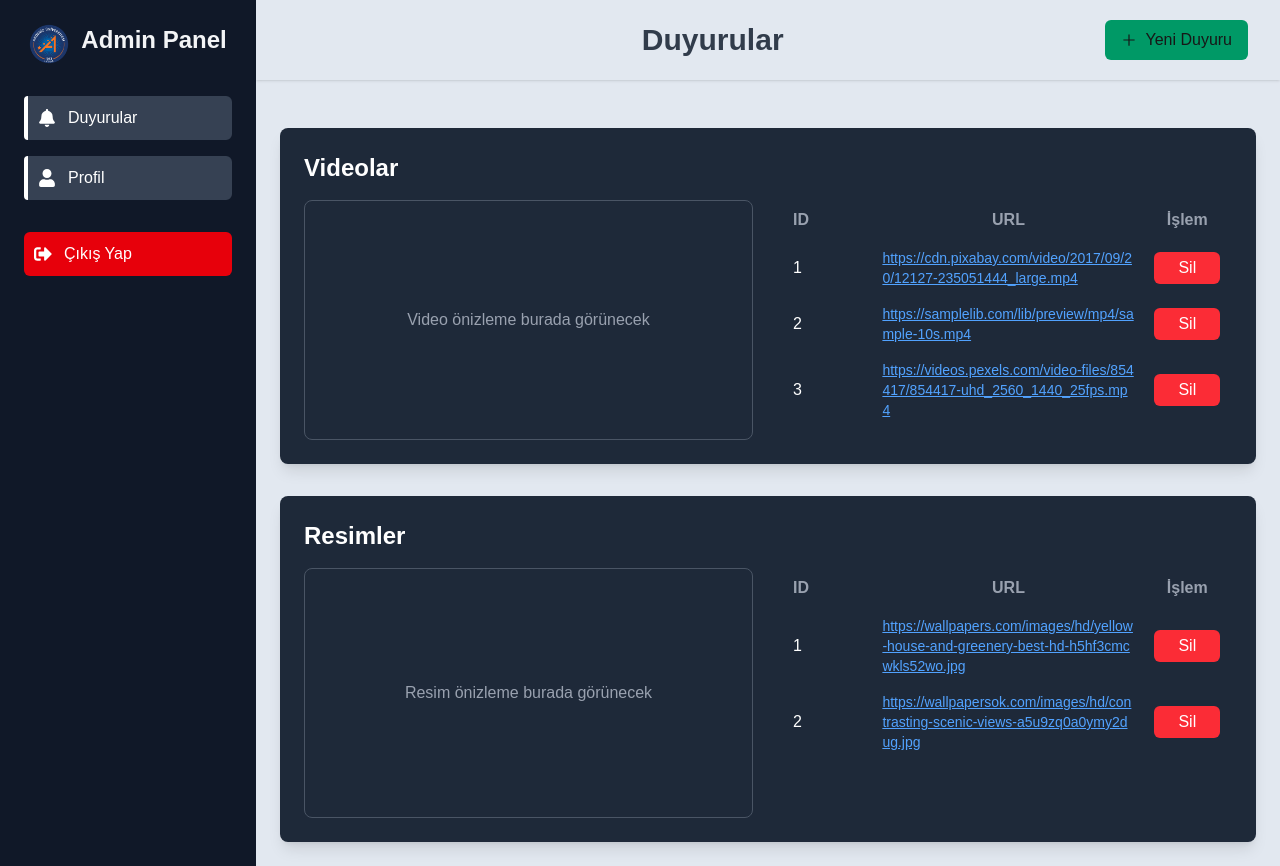
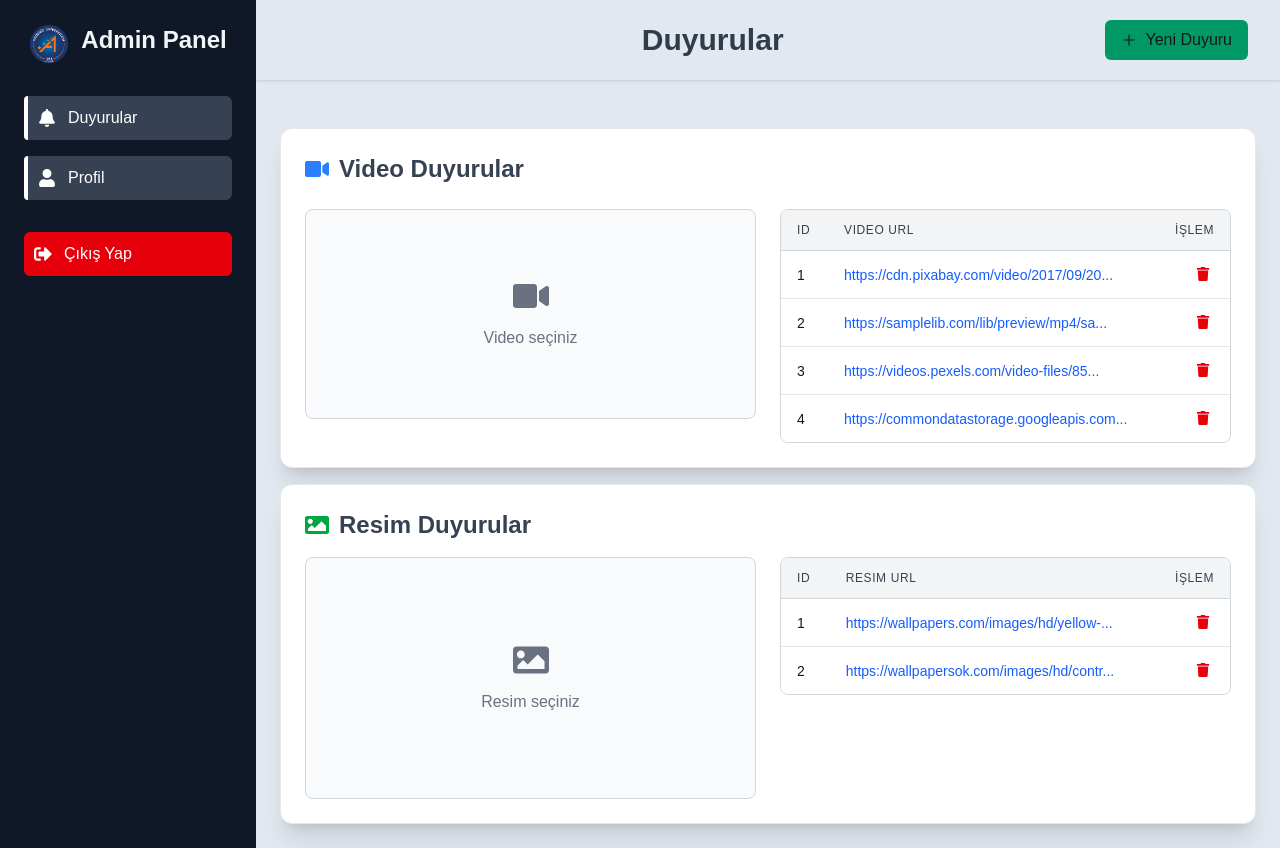
Before and after one commit to ozzlems/admin-paneli, a Next.js app: page /eski-duyurular in a window 1280 px wide. Built offline with nearby package versions, Linux system fonts and the light colour scheme.

Commit message:
eski duyurular sayfası güncellendi

```diff
--- a/src/app/eski-duyurular/page.tsx
+++ b/src/app/eski-duyurular/page.tsx
@@ -2,14 +2,15 @@
 import { useRouter } from "next/navigation";
 import { useState } from "react";
 import { AiOutlinePlus } from "react-icons/ai";
-import { FaBell, FaSignOutAlt, FaUser, FaArrowLeft, FaTimes, FaBars } from "react-icons/fa";
+import { FaBell, FaSignOutAlt, FaUser, FaTimes, FaBars, FaVideo, FaImage, FaTrash } from "react-icons/fa";
 
 const initialVideos = [
   { id: 1, url: "https://cdn.pixabay.com/video/2017/09/20/12127-235051444_large.mp4" },
   { id: 2, url: "https://samplelib.com/lib/preview/mp4/sample-10s.mp4" },
   { id: 3, url: "https://videos.pexels.com/video-files/854417/854417-uhd_2560_1440_25fps.mp4" },
+  { id: 4, url: "https://commondatastorage.googleapis.com/gtv-videos-bucket/sample/BigBuckBunny.mp4" },
+
 ];
-
 const initialImages = [
   { id: 1, url: "https://wallpapers.com/images/hd/yellow-house-and-greenery-best-hd-h5hf3cmcwkls52wo.jpg" },
   { id: 2, url: "https://wallpapersok.com/images/hd/contrasting-scenic-views-a5u9zq0a0ymy2dug.jpg" },
@@ -105,54 +106,71 @@ const EskiDuyurular = () => {
           </div>
         </header>
 
-        {/* Video Section */}
-        <div className="max-w-6xl mx-auto p-4 sm:p-6 pt-6 sm:pt-12">
-          <div className="bg-gray-800 rounded-lg shadow-lg p-4 sm:p-6 mb-6 sm:mb-8">
-            <h2 className="text-xl sm:text-2xl font-bold mb-4 text-white">Videolar</h2>
-            <div className="flex flex-col lg:flex-row gap-4 sm:gap-8">
-              <div className="w-full lg:flex-1 flex items-center justify-center border border-gray-600 rounded-lg min-h-[180px] sm:min-h-[240px] bg-gray-800">
+       {/* Video Section - Yenilenmiş Tasarım */}
+<div className="max-w-6xl mx-auto  sm:p-6  sm:pt-12">
+  <div className="bg-white rounded-xl shadow-xl p-6 mb-4 border border-gray-200">
+    <h2 className="text-2xl font-semibold mb-6 text-gray-700 flex items-center gap-2.5">
+      <FaVideo className="text-blue-500" /> Video Duyurular
+    </h2>
+
+    <div className="flex flex-col xl:flex-row gap-6">
+      {/* Video Preview */}
+      <div className="xl:w-1/2">
+        <div className="bg-gray-50 rounded-lg border border-gray-300 overflow-hidden">
           {selectedVideo ? (
+           <div className="relative pt-[56.25%]"> {/* 16:9 aspect ratio */}
            <video
-                    key={selectedVideo}
+             key={selectedVideo} // Bu satırı ekledik
              controls
-                    className="w-full h-full object-contain rounded-lg shadow-lg"
+             className="absolute top-0 left-0 w-full h-full object-contain"
            >
              <source src={selectedVideo} type="video/mp4" />
              Tarayıcınız video oynatmayı desteklemiyor.
            </video>
+         </div>
           ) : (
-                  <p className="text-gray-400 text-sm sm:text-base">Video önizleme burada görünecek</p>
+            <div className="flex flex-col items-center justify-center p-8 h-52 text-gray-500">
+              <FaVideo className="text-4xl mb-3" />
+              <p>Video seçiniz</p>
+            </div>
           )}
         </div>
-              <div className="w-full lg:flex-1 overflow-x-auto">
-                <table className="w-full table-fixed min-h-[150px]">
-                  <thead>
-                    <tr className="text-left text-gray-400">
-                      <th className="p-2 w-1/6 text-sm sm:text-base">ID</th>
-                      <th className="p-2 w-3/6 text-center text-sm sm:text-base">URL</th>
-                      <th className="p-2 w-1/6 text-center text-sm sm:text-base">İşlem</th>
+      </div>
+
+      {/* Video List */}
+      <div className="xl:w-1/2">
+        <div className="bg-gray-50 rounded-lg border border-gray-300 overflow-hidden">
+          <div className="overflow-x-auto">
+            <table className="min-w-full divide-y divide-gray-300">
+              <thead className="bg-gray-100">
+                <tr>
+                  <th className="px-4 py-3 text-left text-xs font-medium text-gray-700 uppercase tracking-wider">ID</th>
+                  <th className="px-4 py-3 text-left text-xs font-medium text-gray-700 uppercase tracking-wider">Video URL</th>
+                  <th className="px-4 py-3 text-right text-xs font-medium text-gray-700 uppercase tracking-wider">İşlem</th>
                 </tr>
               </thead>
-                  <tbody>
+              <tbody className="bg-white divide-y divide-gray-200">
                 {videos.map((video) => (
                   <tr
                     key={video.id}
-                        className={`cursor-pointer hover:bg-gray-700 ${selectedVideo === video.url ? "border-2 border-blue-500" : ""}`}
+                    className={`hover:bg-blue-50 cursor-pointer ${selectedVideo === video.url ? 'bg-blue-100' : ''}`}
                     onClick={() => setSelectedVideo(video.url)}
                   >
-                        <td className="p-2 text-white text-sm sm:text-base">{video.id}</td>
-                        <td className="p-2 text-blue-400 underline break-all text-xs sm:text-sm">
-                          {video.url}
+                    <td className="px-4 py-3 whitespace-nowrap text-sm font-medium text-gray-900">{video.id}</td>
+                    <td className="px-4 py-3 text-sm text-blue-600 hover:text-blue-800 break-all">
+                      <a href={video.url} target="_blank" rel="noopener noreferrer" onClick={e => e.stopPropagation()}>
+                        {video.url.substring(0, 40)}...
+                      </a>
                     </td>
-                        <td className="p-2 text-center">
+                    <td className="px-4 py-3 whitespace-nowrap text-right text-sm">
                       <button
-                            className="bg-red-500 text-white px-3 sm:px-6 py-1 text-sm sm:text-base rounded-md hover:bg-red-700 transition duration-300"
+                        className="text-red-600 hover:text-red-900 p-1 rounded-full hover:bg-red-100 transition-colors"
                         onClick={(e) => {
                           e.stopPropagation();
                           handleDeleteVideo(video.id);
                         }}
                       >
-                            Sil
+                        <FaTrash />
                       </button>
                     </td>
                   </tr>
@@ -162,51 +180,71 @@ const EskiDuyurular = () => {
           </div>
         </div>
       </div>
+    </div>
+  </div>
 
-          {/* Image Section */}
-          <div className="bg-gray-800 rounded-lg shadow-lg p-4 sm:p-6">
-            <h2 className="text-xl sm:text-2xl font-bold mb-4 text-white">Resimler</h2>
-            <div className="flex flex-col lg:flex-row gap-4 sm:gap-8">
-              <div className="w-full lg:flex-1 flex items-center justify-center border border-gray-600 rounded-lg h-[180px] sm:h-[250px] w-full overflow-hidden bg-gray-800">
+  {/* Image Section - Yenilenmiş Tasarım */}
+  <div className="bg-white rounded-xl shadow-xl p-6 border border-gray-200">
+    <h2 className="text-2xl font-semibold mb-4 text-gray-700 flex items-center gap-2.5">
+      <FaImage className="text-green-600" /> Resim Duyurular
+    </h2>
+
+    <div className="flex flex-col xl:flex-row gap-6">
+      {/* Image Preview */}
+      <div className="xl:w-1/2">
+        <div className="bg-gray-50 rounded-lg py-4 border border-gray-300 overflow-hidden">
           {selectedImage ? (
+           <div className="relative pt-[50%]  "> {/* 4:3 aspect ratio */}
            <img
+             key={selectedImage} // Bu satırı ekledik
              src={selectedImage}
              alt="Selected"
-                    className="h-full w-full object-cover rounded-lg shadow-lg"
+             className="absolute top-0 left-0 w-full h-full object-contain "
            />
+         </div>
           ) : (
-                  <p className="text-gray-400 text-sm sm:text-base">Resim önizleme burada görünecek</p>
+            <div className="flex flex-col items-center justify-center p-8 h-52 text-gray-500">
+              <FaImage className="text-4xl mb-3" />
+              <p>Resim seçiniz</p>
+            </div>
           )}
         </div>
-              <div className="w-full lg:flex-1 overflow-x-auto">
-                <table className="w-full table-fixed min-h-[120px]">
-                  <thead>
-                    <tr className="text-left text-gray-400">
-                      <th className="p-2 w-1/6 text-sm sm:text-base">ID</th>
-                      <th className="p-2 w-3/6 text-center text-sm sm:text-base">URL</th>
-                      <th className="p-2 w-1/6 text-center text-sm sm:text-base">İşlem</th>
+      </div>
+
+      {/* Image List */}
+      <div className="xl:w-1/2">
+        <div className="bg-gray-50 rounded-lg border border-gray-300 overflow-hidden">
+          <div className="overflow-x-auto">
+            <table className="min-w-full divide-y divide-gray-300">
+              <thead className="bg-gray-100">
+                <tr>
+                  <th className="px-4 py-3 text-left text-xs font-medium text-gray-700 uppercase tracking-wider">ID</th>
+                  <th className="px-4 py-3 text-left text-xs font-medium text-gray-700 uppercase tracking-wider">Resim URL</th>
+                  <th className="px-4 py-3 text-right text-xs font-medium text-gray-700 uppercase tracking-wider">İşlem</th>
                 </tr>
               </thead>
-                  <tbody>
+              <tbody className="bg-white divide-y divide-gray-200">
                 {images.map((image) => (
                   <tr
                     key={image.id}
-                        className={`cursor-pointer hover:bg-gray-700 ${selectedImage === image.url ? "border-2 border-blue-500" : ""}`}
+                    className={`hover:bg-green-50 cursor-pointer ${selectedImage === image.url ? 'bg-green-100' : ''}`}
                     onClick={() => setSelectedImage(image.url)}
                   >
-                        <td className="p-2 text-white text-sm sm:text-base">{image.id}</td>
-                        <td className="p-2 text-blue-400 underline break-all text-xs sm:text-sm">
-                          {image.url}
+                    <td className="px-4 py-3 whitespace-nowrap text-sm font-medium text-gray-900">{image.id}</td>
+                    <td className="px-4 py-3 text-sm text-blue-600 hover:text-blue-800 break-all">
+                      <a href={image.url} target="_blank" rel="noopener noreferrer" onClick={e => e.stopPropagation()}>
+                        {image.url.substring(0, 40)}...
+                      </a>
                     </td>
-                        <td className="p-2 text-center">
+                    <td className="px-4 py-3 whitespace-nowrap text-right text-sm">
                       <button
-                            className="bg-red-500 text-white px-3 sm:px-6 py-1 text-sm sm:text-base rounded-md hover:bg-red-700 transition duration-300"
+                        className="text-red-600 hover:text-red-900 p-1 rounded-full hover:bg-red-100 transition-colors"
                         onClick={(e) => {
                           e.stopPropagation();
                           handleDeleteImage(image.id);
                         }}
                       >
-                            Sil
+                        <FaTrash />
                       </button>
                     </td>
                   </tr>
@@ -219,7 +257,8 @@ const EskiDuyurular = () => {
     </div>
   </div>
 </div>
+      </div>
+    </div>
   );
-};
-
+}
 export default EskiDuyurular;
```
Lines whose indentation alone changed are shown as unchanged.
